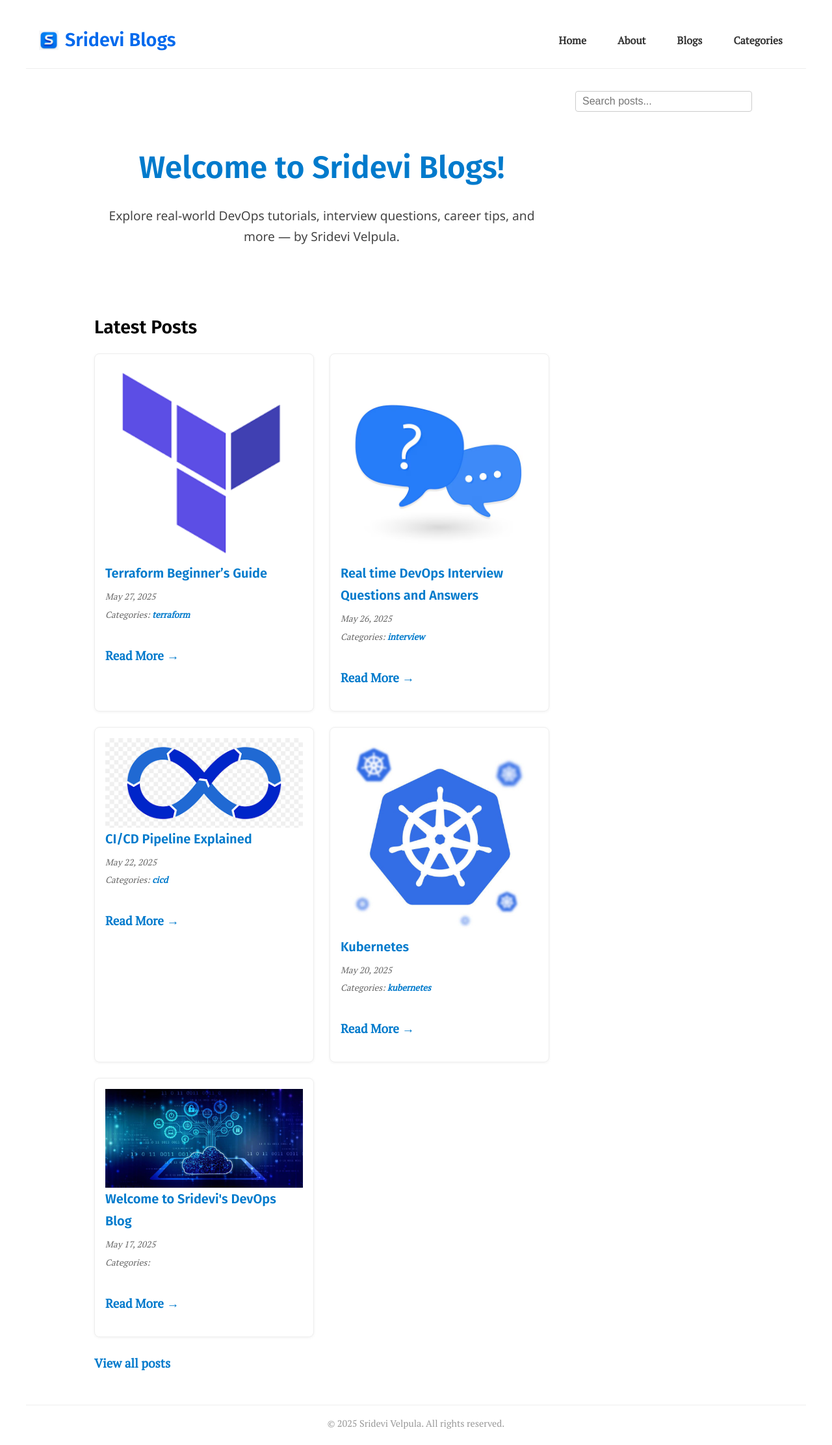
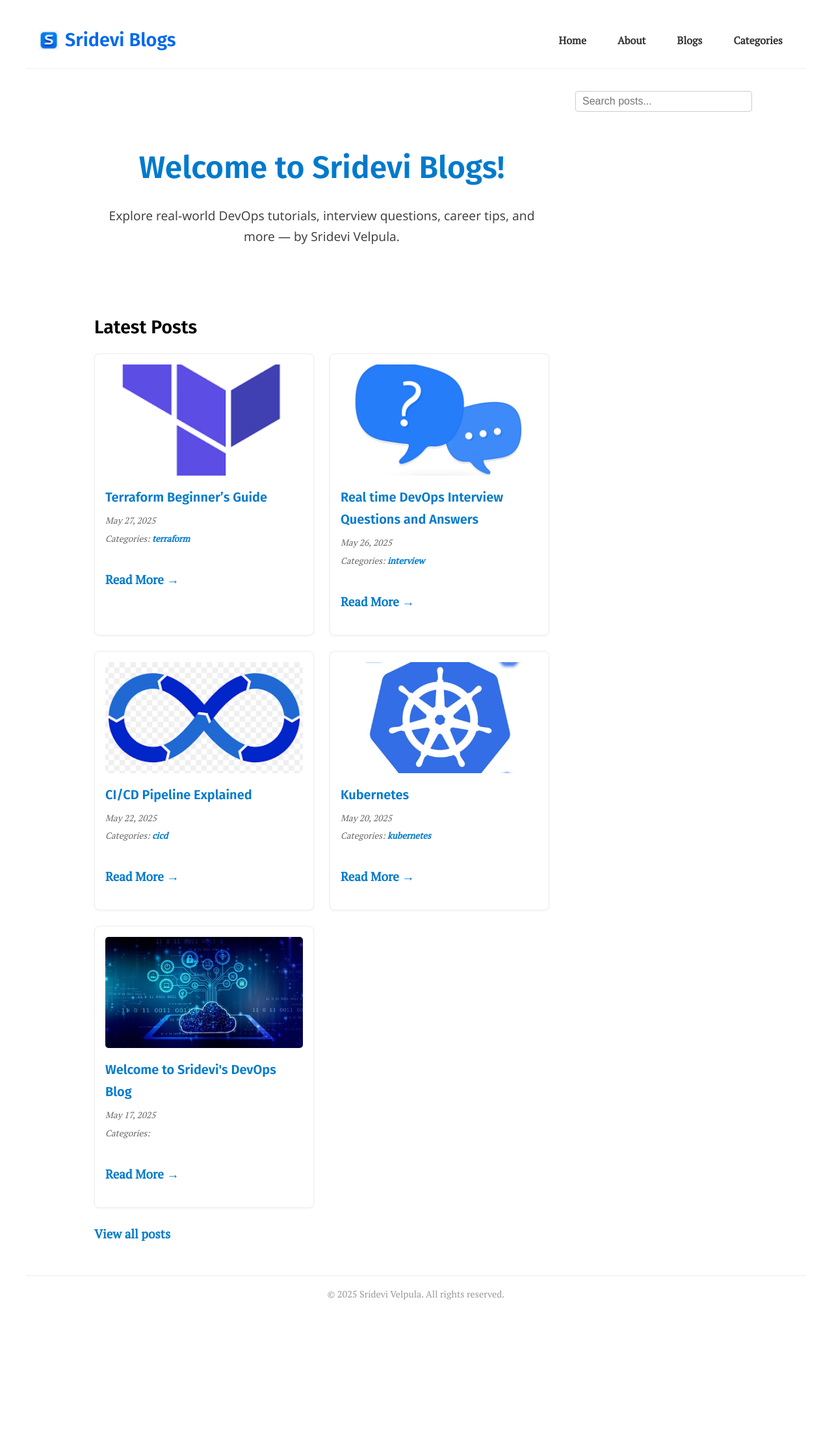
Before and after one commit to srideviblogs/srideviblogs.github.io, a Jekyll site: the page built from index.md, in a window 1280 px wide. Shown: the whole page at 65% size. Built offline with Jekyll 4.4.1, drawn with Linux system fonts in a browser that asks for light colours; after the commit the page ends 2025 px from its top, so only the background shows below that.

Commit message:
Update home.html

```diff
--- a/_layouts/home.html
+++ b/_layouts/home.html
@@ -12,9 +12,16 @@ layout: default
   <div class="post-grid">
     {% for post in site.posts limit:6 %}
       <div class="post-card">
+        <!-- ✅ Add full card clickable overlay -->
+        <a href="{{ post.url }}" class="card-link">Read More</a>
+
+        <!-- ✅ Use post-thumbnail wrapper for image -->
         {% if post.image %}
-          <img class="post-image" src="{{ post.image }}" alt="{{ post.title }}">
+          <div class="post-thumbnail">
+            <img src="{{ post.image }}" alt="{{ post.title }}">
+          </div>
         {% endif %}
+
         <div class="post-content">
           <h3><a href="{{ post.url }}">{{ post.title }}</a></h3>
           <p class="post-meta">{{ post.date | date: "%B %d, %Y" }}</p>
```
